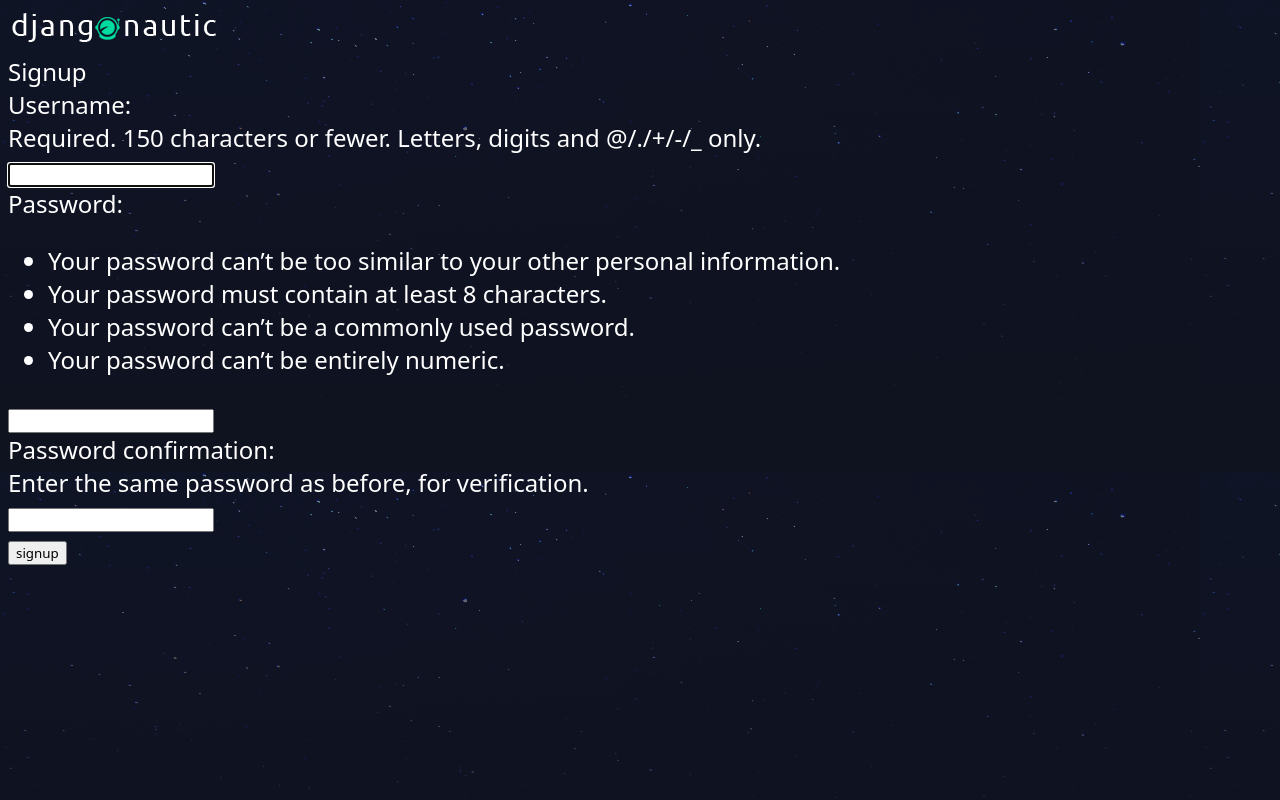
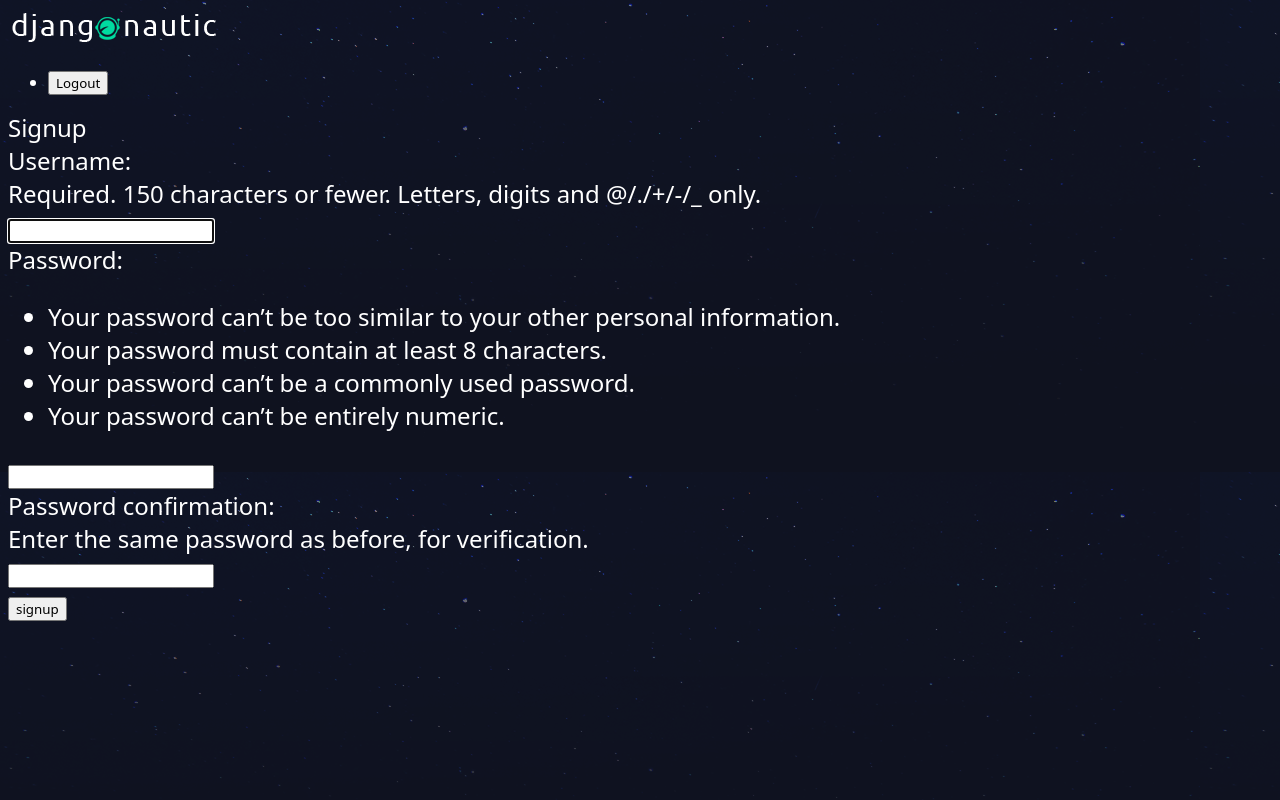
Before and after one commit to SajenTuladhar/Blog-website-django, a Django app: page /accounts/signup/ in a window 1280 px wide. Run offline with Django 5.2, Linux system fonts and the light colour scheme.

Commit message:
logout function and logout button

```diff
--- a/accounts/urls.py
+++ b/accounts/urls.py
@@ -5,5 +5,6 @@ app_name= 'accounts'
 
 urlpatterns = [
     path('signup/',views.signup_view,name='signup'),
-    path('login/',views.login_view,name='login')
+    path('login/',views.login_view,name='login'),
+    path('logout/',views.logout_view,name='logout')
 ]
--- a/accounts/views.py
+++ b/accounts/views.py
@@ -1,6 +1,6 @@
 from django.shortcuts import render,redirect
 from django.contrib.auth.forms import UserCreationForm,AuthenticationForm
-from django.contrib.auth import login
+from django.contrib.auth import login,logout
 
 # Create your views here.
 def signup_view(request):
@@ -27,3 +27,8 @@ def login_view(request):
     else:
         form = AuthenticationForm()
     return render(request,'accounts/login.html',{'form':form})
+
+def logout_view(request):
+    if request.method== 'POST':
+        logout(request)
+        return redirect('articles:list')
--- a/templates/base_layout.html
+++ b/templates/base_layout.html
@@ -12,8 +12,18 @@
         <link rel="stylesheet" href="{% static 'styles.css'%}">
     </head>
     <body>
-      <div class="wrapper">
+      <header class="wrapper">
         <h1><a href="{% url 'articles:list'%}"><img src="{%static 'logo.png'%}"/></a></h1>
+        <nav>
+            <ul>
+                <li>
+                    <form class ="logout-link" action="{%url 'accounts:logout'%}" method="post">
+                        {%csrf_token%}
+                        <button type ="submit">Logout</button>
+                    </form>
+                </li>
+            </ul>
+    </header>
         {%block content%}
         {% endblock%}
     </body>
```
Also changed, not shown: db.sqlite3.
